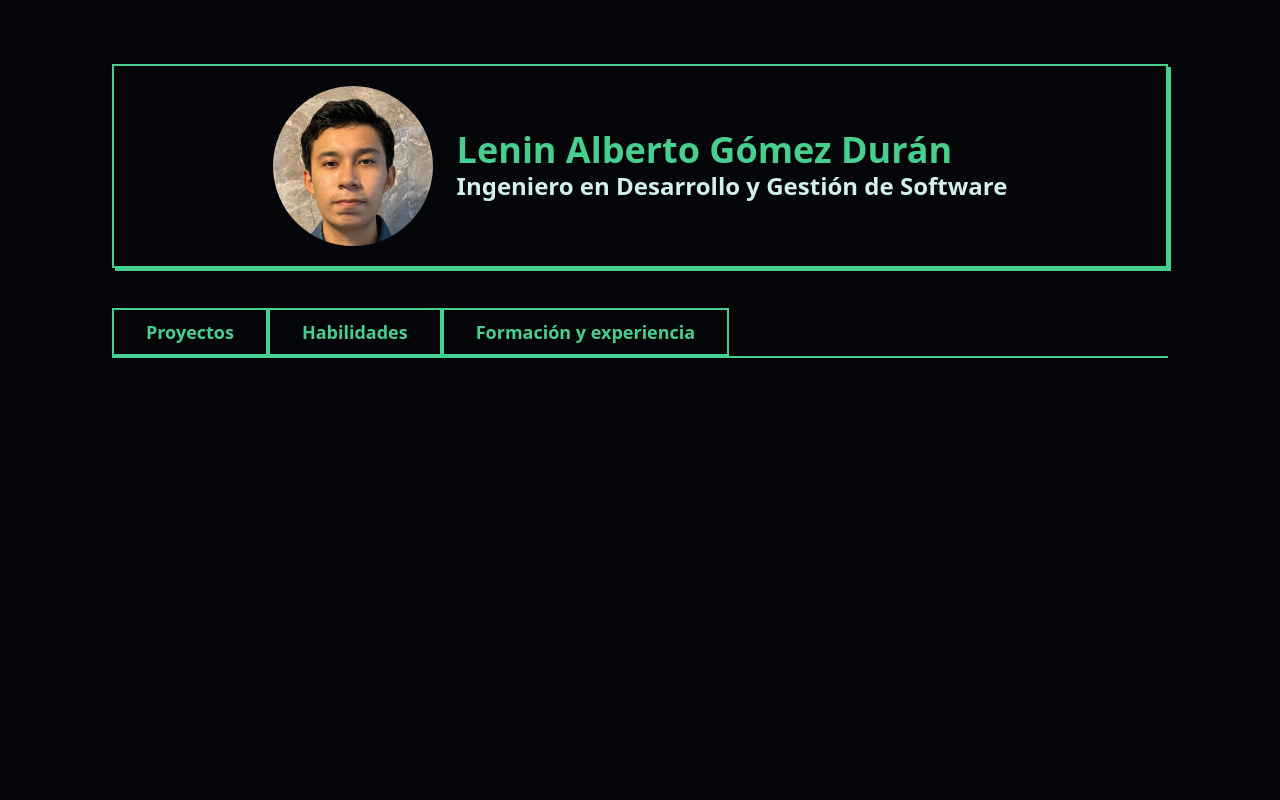
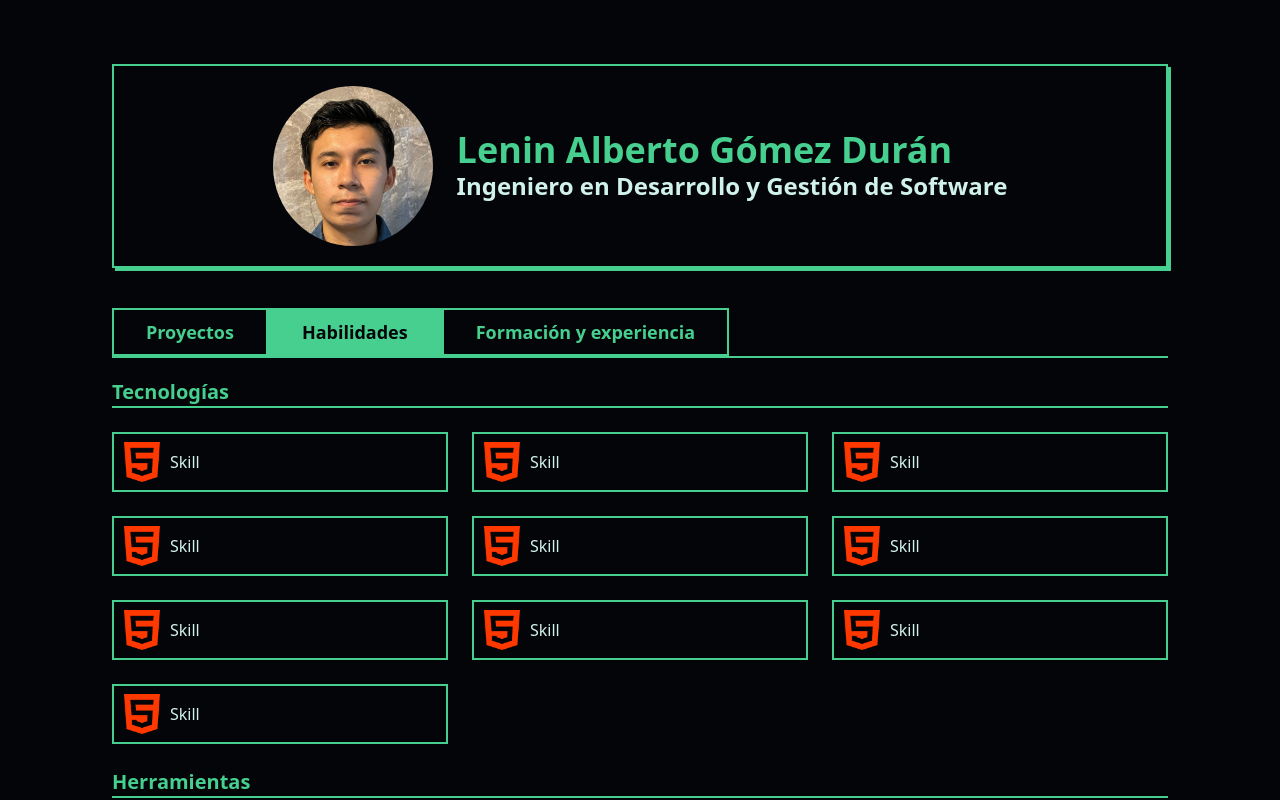
Before and after one commit to L3ninAlberto/my-portfolio, a React (Vite) app: page / in a window 1280 px wide. Both pictures are taken after a click on the button "Habilidades". Shown: the top 800 px of the page. Built offline with nearby package versions, Linux system fonts and the light colour scheme.

Commit message:
development of abilities, training and experience sections

```diff
--- a/src/App.jsx
+++ b/src/App.jsx
@@ -1,4 +1,7 @@
+import { useState } from "react";
 import ProjectsSection from "./components/ProjectsSection";
+import SkillsSection from "./components/SkillsSection";
+import ExperienceSection from "./components/ExperienceSection";
 
 function App() {
   const sections = [
@@ -8,15 +11,17 @@ function App() {
     },
     {
       name: "Habilidades",
-      content: <p>Habilidades</p>,
+      content: <SkillsSection />,
     },
     {
       name: "Formación y experiencia",
-      content: <p>Formación y experiencia</p>,
+      content: <ExperienceSection />,
     },
   ];
 
-  const changeSection = (index) => console.log(index);
+  const [currentSection, setCurrentSection] = useState(sections[0]);
+
+  const changeSection = (index) => setCurrentSection(sections[index]);
 
   return (
     <div className="px-28 py-16">
@@ -44,7 +49,11 @@ function App() {
             <button
               key={index}
               type="button"
-              className="py-2 px-8 text-primary text-lg font-bold border-2 border-primary cursor-pointer hover:bg-primary hover:text-bg"
+              className={`py-2 px-8 text-lg font-bold border-2 border-primary cursor-pointer ${
+                currentSection.name === section.name
+                  ? "bg-primary text-bg"
+                  : "text-primary hover:bg-primary hover:text-bg"
+              }`}
               onClick={() => changeSection(index)}
             >
               {section.name}
@@ -53,6 +62,7 @@ function App() {
         </div>
 
         {/* section content */}
+        {currentSection.content}
       </div>
     </div>
   );
--- /dev/null
+++ b/src/components/ExperienceSection.jsx
@@ -0,0 +1,66 @@
+import Subtitle from "./Subtitle";
+
+export default function ExperienceSection() {
+  return (
+    <section>
+      <Subtitle>Formación académica</Subtitle>
+
+      <div className="mb-6 p-5 border-2 border-primary shadow-box">
+        <h3 className="text-2xl h mb-4">
+          Universidad Tecnológica de Escuinapa
+        </h3>
+        <div className="flex">
+          <div className="text-secondary text-lg">
+            <p className="font-bold">
+              TÉCNICO SUPERIOR UNIVERSITARIO EN TECNOLOGÍAS DE LA INFORMACIÓN,
+              ÁREA DESARROLLO DE SOFTWARE MULTIPLATAFORMA
+            </p>
+            <p className="mb-2">2020 - 2022</p>
+
+            <p className="font-bold">
+              INGENIERÍA EN DESARROLLO Y GESTIÓN DE SOFTWARE
+            </p>
+            <p>2022 - 2024</p>
+          </div>
+          <div className="w-40 h-40 aspect-square">
+            <img
+              src="imgs/utesc-logo.webp"
+              alt="University logo"
+              className="w-full h-full object-contain"
+            />
+          </div>
+        </div>
+      </div>
+
+      <Subtitle>Experiencia laboral</Subtitle>
+
+      <ul className="grid grid-cols-2 gap-5">
+        {Array.from({ length: 10 }).map((_, index) => (
+          <div key={index} className="p-5 border-2 border-primary shadow-box">
+            <h3 className="text-xl h mb-4">
+              Universidad Tecnológica de Escuinapa
+            </h3>
+            <div className="flex gap-5">
+              <div>
+                <p className="text-secondary">
+                  Lorem ipsum dolor sit amet consectetur adipisicing elit.
+                  Commodi possimus in corrupti vero at, labore aspernatur nam
+                  adipisci, magnam dolorem cupiditate id beatae aliquam natus
+                  aut laboriosam deleniti doloremque magni.
+                </p>
+                <p className="text-primary">Mayo - Agosto del 2022</p>
+              </div>
+              <div className="w-32 h-32 aspect-square">
+                <img
+                  src="imgs/utesc-logo.webp"
+                  alt="University logo"
+                  className="w-full h-full object-contain"
+                />
+              </div>
+            </div>
+          </div>
+        ))}
+      </ul>
+    </section>
+  );
+}
--- a/src/components/Project.jsx
+++ b/src/components/Project.jsx
@@ -12,7 +12,7 @@ export default function Project() {
       }`}
       onClick={toggleExpand}
     >
-      <p className="text-primary text-lg font-bold border-b-2 border-primary">
+      <p className="h text-lg">
         Lorem ipsum dolor sit amet consectetur adipisicing elit
       </p>
 
@@ -36,17 +36,15 @@ export default function Project() {
             dicta non provident. Veniam.
           </p>
 
-          <p className="font-bold text-primary border-b-2 border-primary">
-            Tecnologías utilizadas
-          </p>
+          <p className="h">Tecnologías utilizadas</p>
 
           <ul className="w-full grid grid-cols-20 gap-3">
             {Array.from({ length: 5 }).map((_, index) => (
               <li key={index}>
                 <img
                   src="imgs/html.png"
-                  alt=""
-                  className="w-full h-full aspect-square object-contain"
+                  alt="skill"
+                  className="w-10 h-10 aspect-square object-contain"
                 />
               </li>
             ))}
--- /dev/null
+++ b/src/components/SkillsSection.jsx
@@ -0,0 +1,16 @@
+import SkillsSubsection from "./SkillsSubsection";
+
+export default function SkillsSection() {
+  return (
+    <>
+      <SkillsSubsection
+        title={"Tecnologías"}
+        skills={Array.from({ length: 10 })}
+      />
+      <SkillsSubsection
+        title={"Herramientas"}
+        skills={Array.from({ length: 10 })}
+      />
+    </>
+  );
+}
--- /dev/null
+++ b/src/components/SkillsSubsection.jsx
@@ -0,0 +1,25 @@
+import Subtitle from "./Subtitle";
+
+export default function SkillsSubsection({ title, skills = [] }) {
+  return (
+    <section className="mb-6">
+      <Subtitle>{title}</Subtitle>
+
+      <ul className="grid grid-cols-3 gap-6">
+        {skills.map((_, index) => (
+          <li
+            key={index}
+            className="flex gap-2 items-center p-2 text-secondary border-2 border-primary"
+          >
+            <img
+              src="imgs/html.png"
+              alt="skill"
+              className="w-10 h-10 aspect-square object-contain"
+            />
+            <p>Skill</p>
+          </li>
+        ))}
+      </ul>
+    </section>
+  );
+}
--- /dev/null
+++ b/src/components/Subtitle.jsx
@@ -0,0 +1,3 @@
+export default function Subtitle({ children }) {
+  return <h2 className="mb-6 text-xl h">{children}</h2>;
+}
--- a/src/index.css
+++ b/src/index.css
@@ -11,3 +11,9 @@ body {
 
   --shadow-box: 3px 3px #46cf8f;
 }
+
+@layer components {
+  .h {
+    @apply text-primary font-bold border-b-2 border-primary;
+  }
+}
```
Also changed, not shown: public/imgs/utesc-logo.webp (added).
